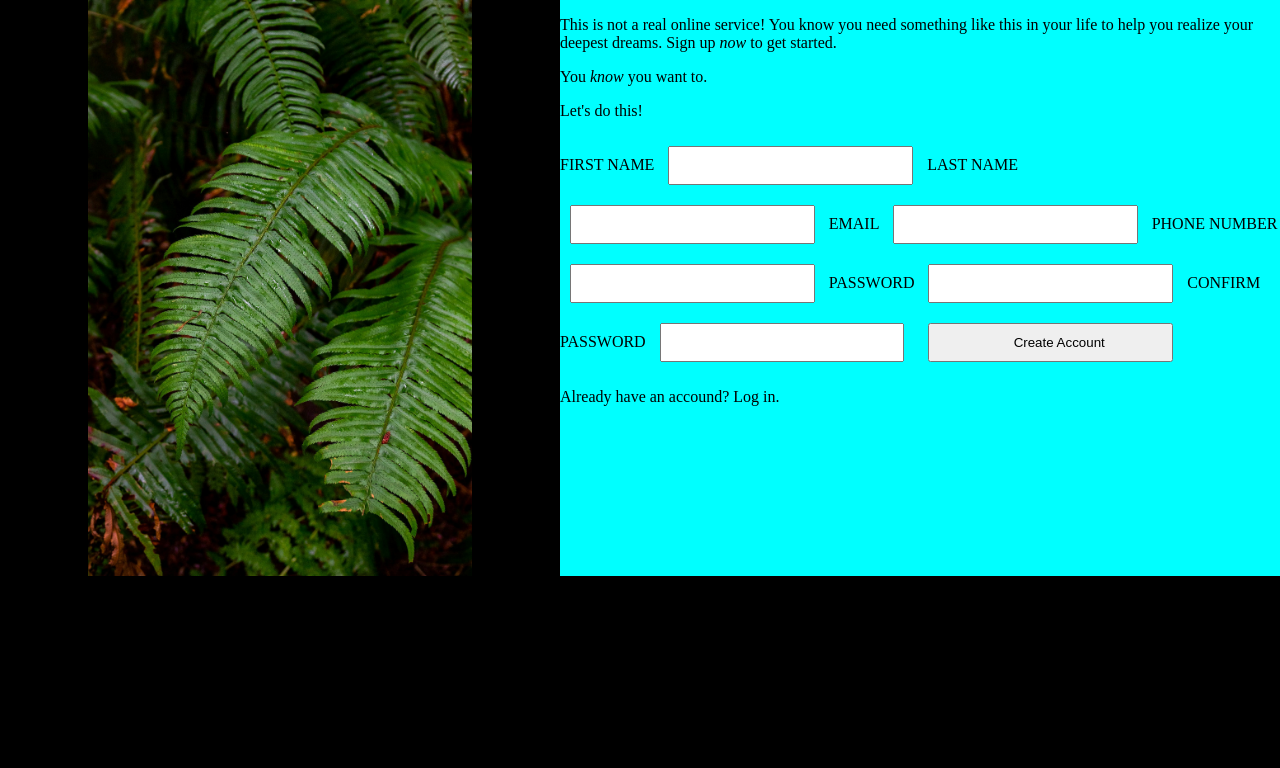
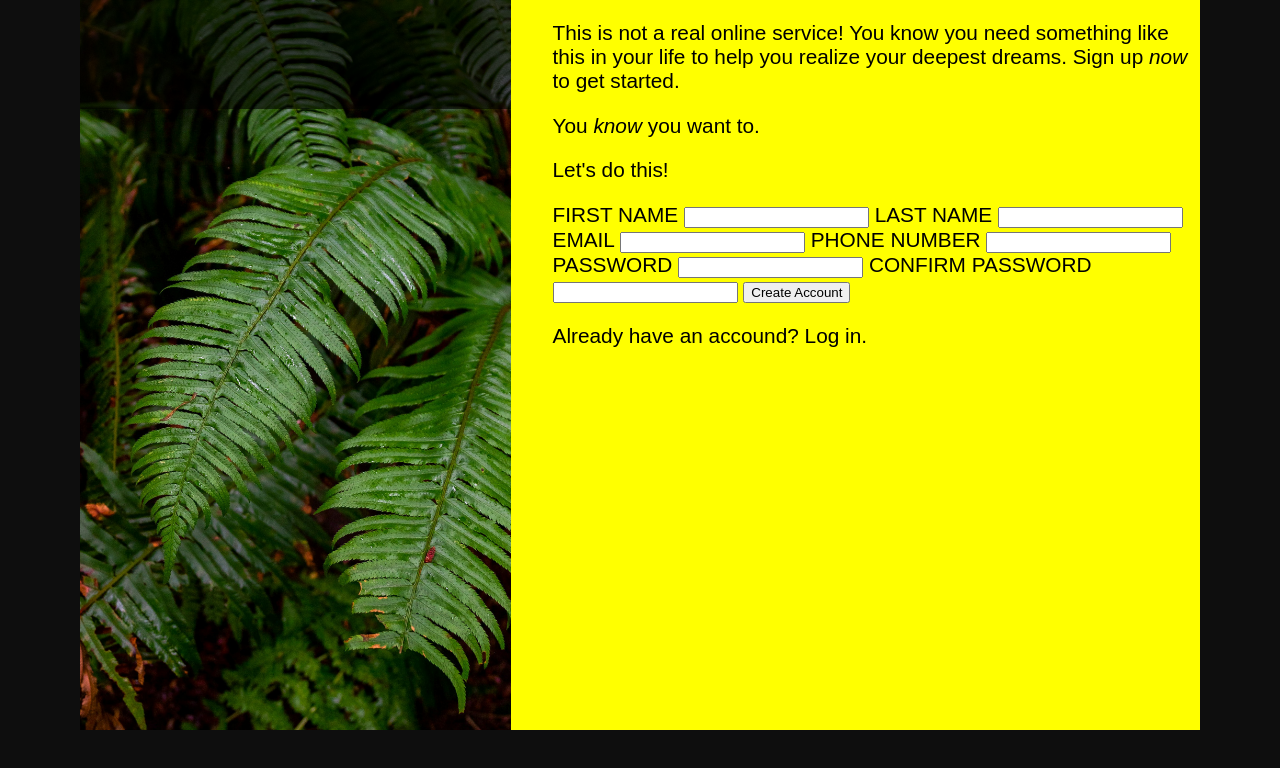
Before and after one commit to renata-blzk/sign-up-form, a plain HTML site: page index.html in a window 1280 px wide. Drawn offline with Linux system fonts and the light colour scheme.

Commit message:
remove img attachment, add img as background img to div, tidy latout

```diff
--- a/index.html
+++ b/index.html
@@ -4,17 +4,22 @@
     <meta charset="UTF-8">
     <meta name="viewport" content="width=device-width, initial-scale=1.0">
     <link rel="stylesheet" href="styles.css">
-    <img src="./images/halie-west-25xggax4bSA-unsplash.jpg" alt="big green fern">
     <title>Sign-up form</title>
 </head>
 <body>
 
-<div class="main_div">
+<div class="main-area">
 
-        <div><p>This is not a real online service! You know you need something like this in your life to help you realize your deepest dreams. Sign up <span class="now">now</span> to get started.</p></div>
-        <div><p>You <span class="know">know</span> you want to.</p></div>
+    <div class="img-area">
+        <div></div>
+    </div>
+
+    <div class="text-area">
+        <p>This is not a real online service! You know you need something like this in your life to help you realize your deepest dreams. Sign up <span class="now">now</span> to get started.</p>
+        <p>You <span class="know">know</span> you want to.</p>
 
         <p>Let's do this!</p>
+
         <form>
             <label for="first_name">FIRST NAME</label>
             <input type="text" name="first_name" id="first_name">
@@ -37,7 +42,8 @@
             <button type="submit">Create Account</button>
         </form>
 
-        <div><p>Already have an accound? Log in.</p></div>
+        <p>Already have an accound? Log in.</p>
+    </div>
 
 </div>
 
--- a/styles.css
+++ b/styles.css
@@ -1,8 +1,8 @@
 body {
-    height: 100%;
-    background-color: black;
-    display: flex;
-    margin: auto;
+    font: 1.3rem sans-serif;
+    margin: 0;
+    padding: 0;
+    background-color: rgb(14, 14, 14);
 }
 
 .now,
@@ -10,25 +10,32 @@ body {
     font-style: italic;
 }
 
-.main_div {
-    position: relative;
+.main-area {
+    margin: auto;
     background-color: aqua;
-    width: 90vh;
+    width: 140vh;
+    height: 729.6px;
+    display: flex;
+}
+
+.img-area {
+    background-image: url('./images/halie-west-25xggax4bSA-unsplash.jpg');
+    background-size: cover;
+    background-position: center center;
+    width: 125%;
+    > div {
+        height: 15%;
+        background-color: black;
+        opacity: 0.6;
+    }
+}
+
+.text-area {
+    padding-left: 2em;
+    background-color: yellow;
 }
 
 input,
 button {
     box-sizing: border-box;
-    padding: 0 10px;
-    margin: 10px;
-    width: 34%;
-    padding: 10px;
-    padding-left: 2em;
 }
-
-img {
-    width: 30%;
-    height: auto;
-    position: inherit;
-    margin: auto;
-}
```
